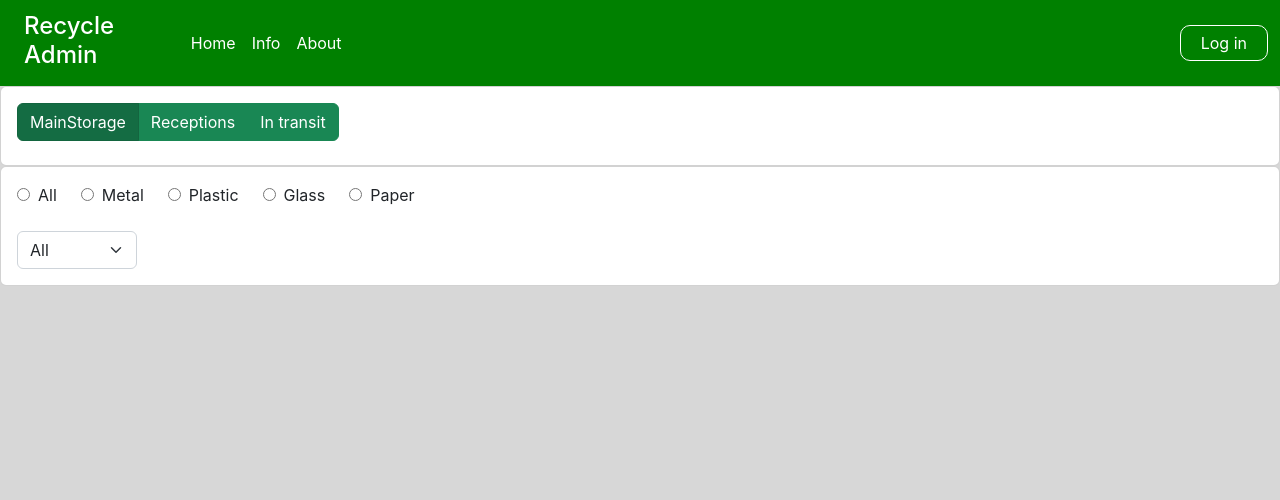
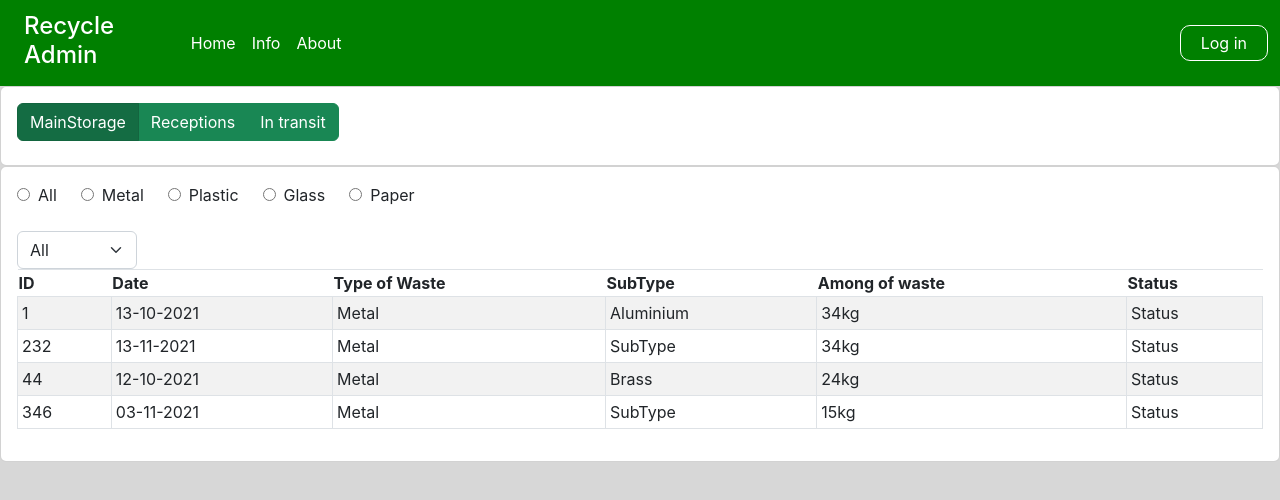
Before and after one commit to moevm/nosql2h22-recycling, a React (Create React App) app in the folder client-admin/: page /admin_screen in a window 1280 px wide. Shown: the top 500 px of the page. Built offline with nearby package versions, Linux system fonts and the light colour scheme.

Commit message:
feat(client-admin): added table component

```diff
--- a/client-admin/src/components/MainStorage/MainStorage.tsx
+++ b/client-admin/src/components/MainStorage/MainStorage.tsx
@@ -1,6 +1,22 @@
 import React, {useState} from 'react';
 import { Form } from 'react-bootstrap';
 import {ratios, metal, paper, plastic, glass} from "./MainStorage.helpers";
+import {TableData} from "../TableData/TableData";
+import {TableCell} from "../TableData/TableData.types";
+
+const header = ['ID','Date','Type of Waste','SubType','Among of waste','Status']
+
+const data = [
+
+    [{content: '1'},{content: '13-10-2021'},{content: 'Metal'},
+        {content: 'Aluminium'},{content: '34kg'},{content: 'Status'}],
+    [{content: '232'},{content: '13-11-2021'},{content: 'Metal'},
+        {content: 'SubType'},{content: '34kg'},{content: 'Status'}],
+    [{content: '44'},{content: '12-10-2021'},{content: 'Metal'},
+        {content: 'Brass'},{content: '24kg'},{content: 'Status'}],
+    [{content: '346'},{content: '03-11-2021'},{content: 'Metal'},
+        {content: 'SubType'},{content: '15kg'},{content: 'Status'}]
+]
 
 export const MainStorage = () => {
     const [selectedType, setSelectedType] = useState('1');
@@ -83,9 +99,7 @@ export const MainStorage = () => {
                     {showSubtypes()}
                 </div>
             </div>
-            <>
-
-            </>
+            <TableData tableCells={data} header={header}/>
         </>
     );
 };
--- /dev/null
+++ b/client-admin/src/components/TableData/TableData.tsx
@@ -0,0 +1,36 @@
+import React from 'react';
+import { Table, Pagination } from 'react-bootstrap';
+import {TableCell} from "./TableData.types";
+
+export type TableDataProps = {
+    tableCells: Array<Array<TableCell>>;
+    header: string[];
+}
+
+
+export const TableData = ({tableCells, header}: TableDataProps) => {
+    return (
+        <>
+            <Table striped bordered hover size="sm">
+                <thead>
+                {header.map((cell) => (
+                    <th>
+                        {cell}
+                    </th>
+                ))}
+                </thead>
+                <tbody>
+                    {tableCells.map((str) => (
+                        <tr>
+                            {str.map((cell) => (
+                                <td>
+                                    {cell.content}
+                                </td>
+                            ))}
+                        </tr>
+                    ))}
+                </tbody>
+            </Table>
+        </>
+    );
+};
--- /dev/null
+++ b/client-admin/src/components/TableData/TableData.types.ts
@@ -0,0 +1,3 @@
+export type TableCell = {
+    content: string;
+}
```
